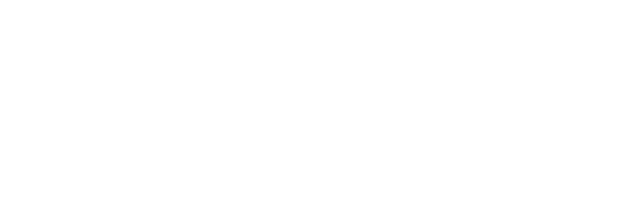
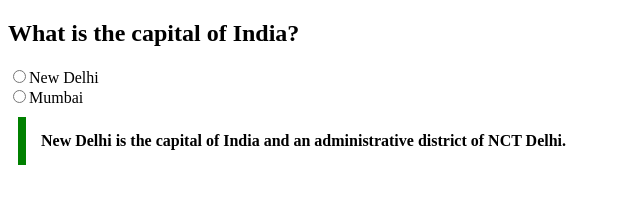
Before and after one commit to acciojob/trivia-Priyank90, a website: page main.html in a window 1280 px wide. Shown: the whole page, without its empty margins (0-640 px from the left). Drawn offline with Linux system fonts and the light colour scheme.

Commit message:
complete code

```diff
--- a/main.html
+++ b/main.html
@@ -8,6 +8,13 @@
 
 <body>
 	<!-- the entire body must be written by student -->
+	<h2>What is the capital of India?</h2>
+	<input type="radio">New Delhi <br>
+	<input type="radio">Mumbai
+
+	<blockquote cite="https://en.wikipedia.org/wiki/New_Delhi">
+		New Delhi is the capital of India and an administrative district of NCT Delhi.
+	</blockquote>
     <script type="text/javascript" src="./script.js">
 </script>
 
--- a/styles.css
+++ b/styles.css
@@ -1,2 +1,10 @@
 
 /* Your CSS Code here. */
+blockquote{
+    max-width: 600px;
+    margin: 10px;
+    padding: 15px;
+    border-left: 8px solid green;
+    background-color: #f8fffe"";
+    font-weight: bold;
+}
```
